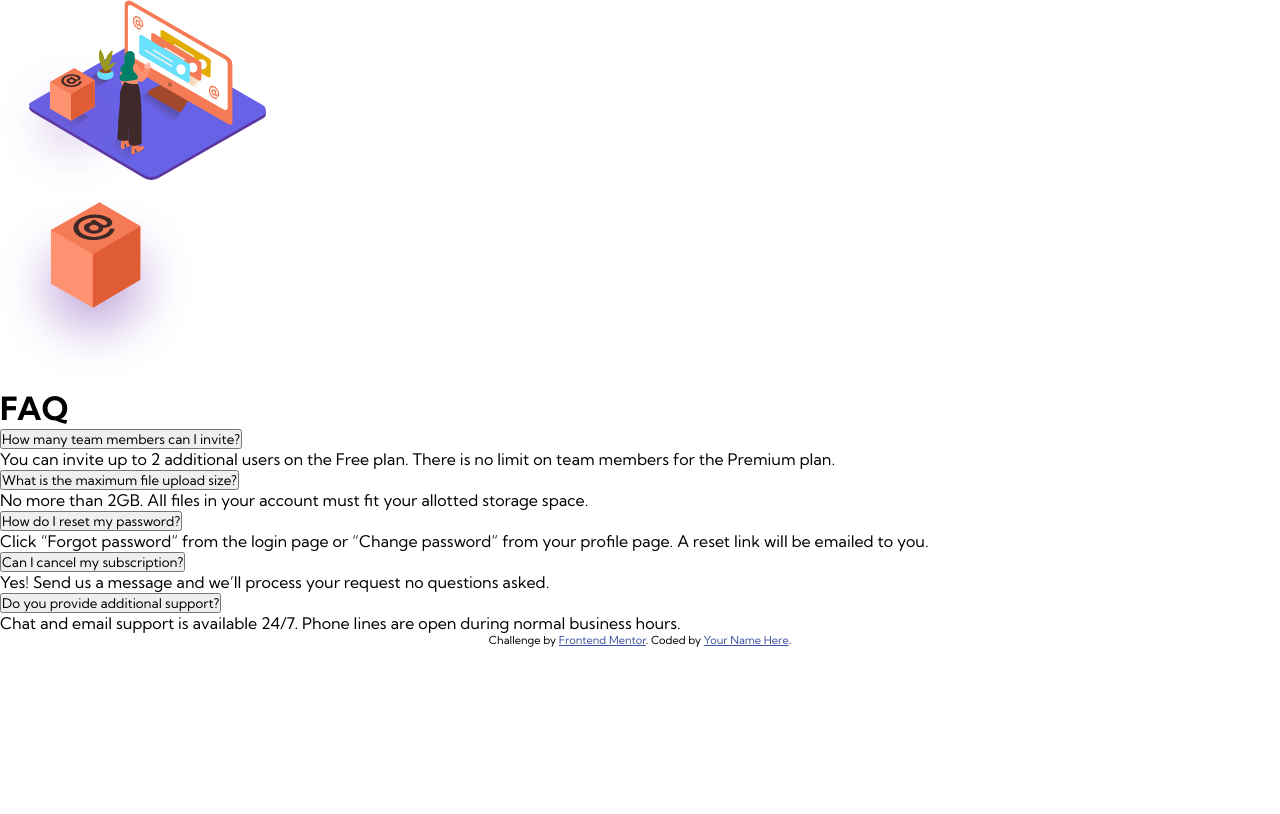
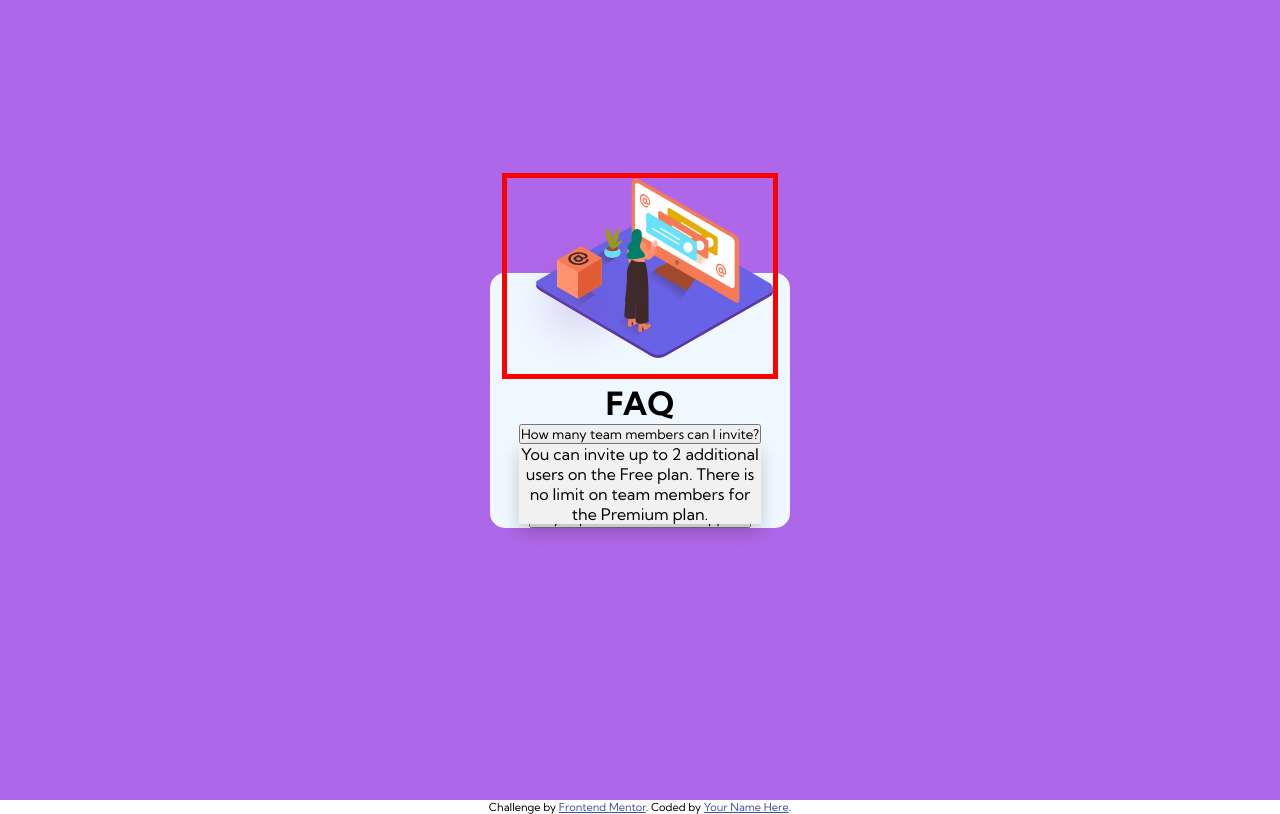
Before and after one commit to GMarcell/faq-accordion-card-main, a plain HTML site: page index.html in a window 1280 px wide. Both pictures are taken after a click on the button "How many team members can I invite?". Drawn offline with Linux system fonts and the light colour scheme.

Commit message:
Little Update

```diff
--- a/app.js
+++ b/app.js
@@ -0,0 +1,16 @@
+function dropdownFunction() {
+    document.getElementById("MyDropdown").classList.toggle("show");
+}
+
+window.onclick = function(event) {
+    if (!event.target.matches('.dropbtn')) {
+        var dropdown = document.getElementsByClassName("dropdown-content");
+        var i;
+        for (i = 0; i < dropdown.length; i++) {
+            var openDropdown = dropdown[i];
+            if (openDropdown.classList.contains('show')) {
+                openDropdown.classList.remove('show');
+            }
+        }
+    }
+}
--- a/index.html
+++ b/index.html
@@ -8,7 +8,6 @@
 
     <link rel="icon" type="image/png" sizes="32x32" href="./images/favicon-32x32.png">
     <link rel="stylesheet" href="style.css">
-    <script src="app.js"></script>
     <title>Frontend Mentor | FAQ Accordion Card</title>
 
     <!-- Feel free to remove these styles or customise in your own stylesheet 👍 -->
@@ -28,53 +27,59 @@
     <main>
         <div class="container">
             <div class="image-wrapper">
-                <div class="inner-image-wrapper">
-                    <img src="images/illustration-woman-online-mobile.svg" alt="">
-                </div>
-                <img src="images/illustration-box-desktop.svg" alt="">
+                <img id="image" src="images/illustration-woman-online-mobile.svg" alt="">
             </div>
             <h1 id="title">FAQ</h1>
             <div class="dropdown">
                 <button onclick="dropdownFunction()" class="dropbtn">
                     How many team members can I invite?
                 </button>
-                <div id="dropdown-content" class="dropdown-content">
+                <div id="MyDropdown" class="dropdown-content">
+                    <p>
                         You can invite up to 2 additional users on the Free plan. There is no limit on team members for the Premium plan.
+                    </p>
                 </div>
             </div>
             <div class="dropdown">
                 <button onclick="dropdownFunction()" class="dropbtn">
                     What is the maximum file upload size?
                 </button>
-                <div class="dropdown-content" id="dropdown-content">
+                <div class="dropdown-content" id="MyDropdown">
+                    <p>
                         No more than 2GB. All files in your account must fit your allotted storage space.
+                    </p>
                 </div>
             </div>
             <div class="dropdown">
                 <button onclick="dropdownFunction()" class="dropbtn">
                     How do I reset my password?
                 </button>
-                <div class="dropdown-content" id="dropdown-content">
+                <div class="dropdown-content" id="MyDropdown">
+                    <p>
                         Click “Forgot password” from the login page or “Change password” from your profile page. A reset link will be emailed to you.
+                    </p>
                 </div>
             </div>
             <div class="dropdown">
                 <button onclick="dropdownFunction()" class="dropbtn">
                     Can I cancel my subscription?
                 </button>
-                <div class="dropdown-content" id="dropdown-content">
+                <div class="dropdown-content" id="MyDropdown">
+                    <p>
                         Yes! Send us a message and we’ll process your request no questions asked.
+                    </p>
                 </div>
             </div>
             <div class="dropdown">
                 <button onclick="dropdownFunction()" class="dropbtn">
                     Do you provide additional support?
                 </button>
-                <div class="content-dropdown" id="dropdown-content">
+                <div class="dropdown-content" id="MyDropdown">
+                    <p>
                         Chat and email support is available 24/7. Phone lines are open during normal business hours.
+                    </p>
                 </div>
             </div>
-
         </div>
     </main>
     <footer>
@@ -82,6 +87,7 @@
             Challenge by <a href="https://www.frontendmentor.io?ref=challenge" target="_blank">Frontend Mentor</a>. Coded by <a href="#">Your Name Here</a>.
         </div>
     </footer>
+    <script type="text/javascript" src="app.js"></script>
 </body>
 
 </html>
--- a/style.css
+++ b/style.css
@@ -5,3 +5,45 @@
     padding: 0;
     margin: 0;
 }
+
+main {
+    background-color: hsl(273, 75%, 66%);
+    min-height: 100vh;
+    width: 100%;
+    display: flex;
+    align-items: center;
+    justify-content: center;
+}
+
+.container {
+    background-color: aliceblue;
+    max-width: 300px;
+    align-items: center;
+    border-radius: 15px;
+    text-align: center;
+    margin: auto;
+}
+
+#image {
+    margin-top: -100px;
+    margin-left: 0px;
+    border: 5px solid red;
+}
+
+.dropdown-content {
+    display: none;
+    position: absolute;
+    background-color: #f1f1f1;
+    min-width: 160px;
+    box-shadow: 0px 8px 16px 0px rgba(0, 0, 0, 0.2);
+    z-index: 1;
+}
+
+.show {
+    display: block;
+}
+
+.dropdown {
+    position: relative;
+    display: inline-block;
+}
```
Lines whose indentation alone changed are shown as unchanged.
